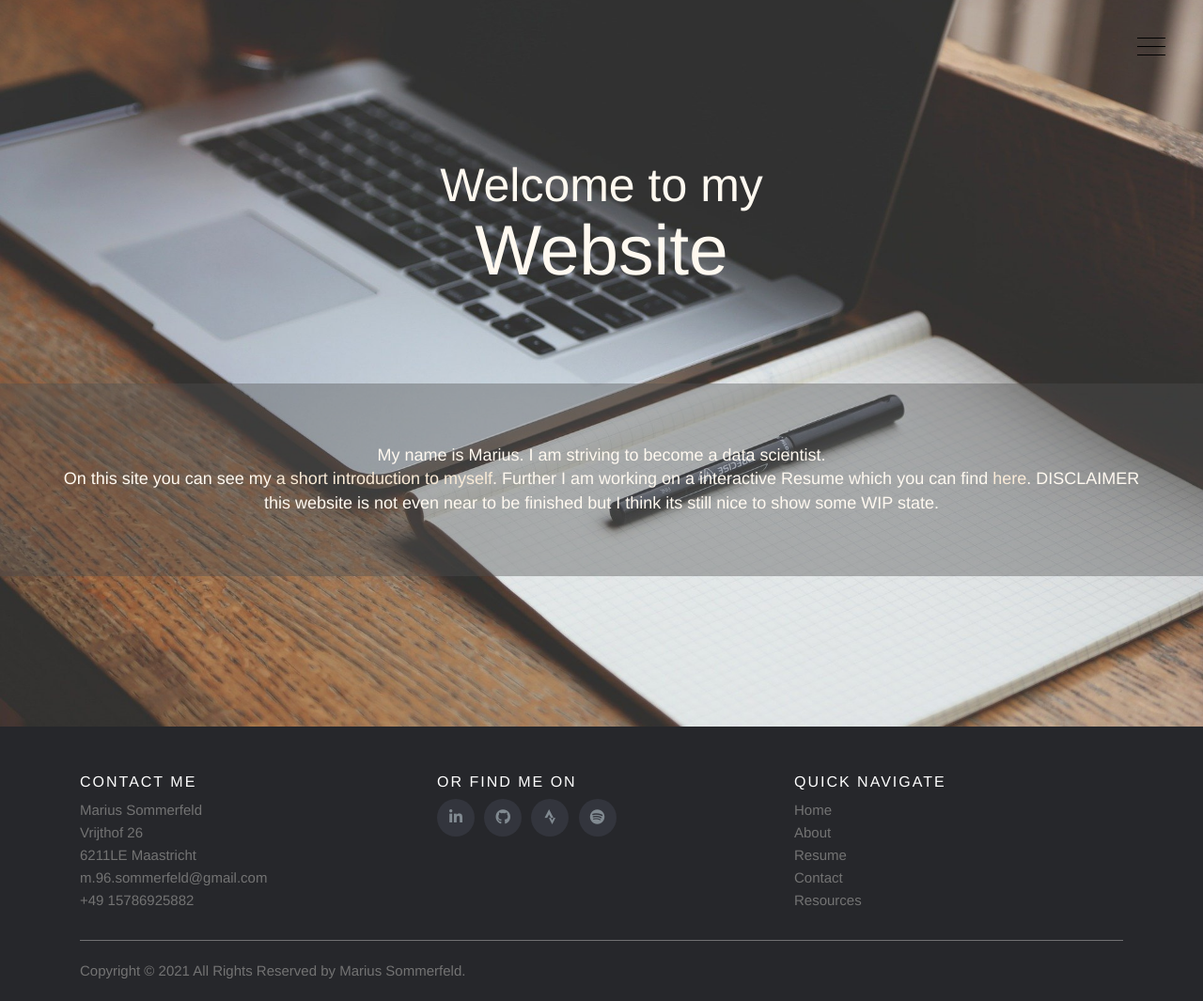
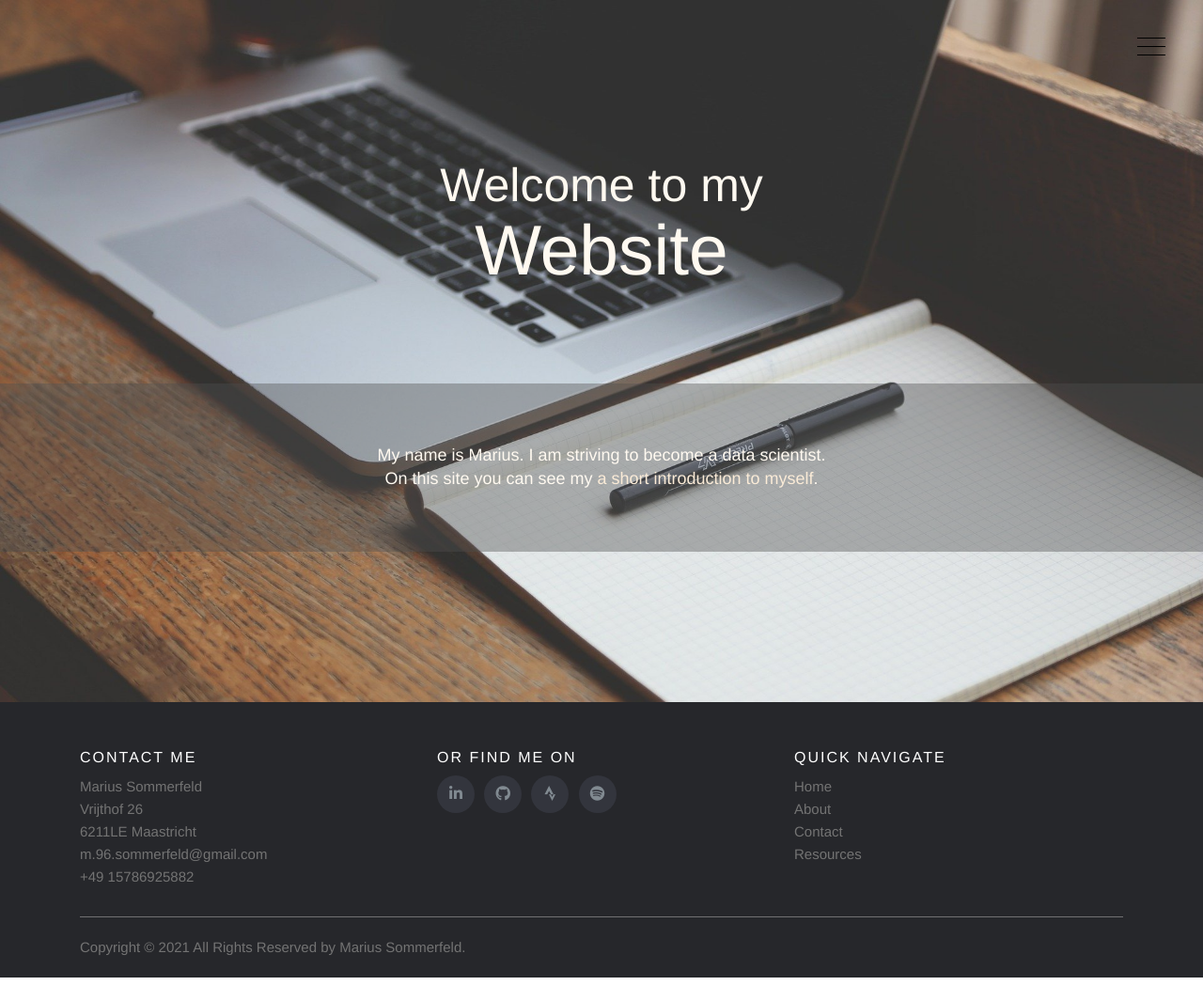
Before and after one commit to Marius-So/Marius-So.github.io, a Jekyll site: the page built from index.html, in a window 1280 px wide. Shown: the whole page at 94% size. Built offline with Jekyll 4.4.1, drawn with Linux system fonts in a browser that asks for light colours; nearby versions of some CDN libraries; comment, search, counter and statistics services are not loaded; after the commit the page ends 1040 px from its top, so only the background shows below that.

Commit message:
removed resume page

```diff
--- a/_data/navigation.yml
+++ b/_data/navigation.yml
@@ -4,9 +4,9 @@
 - name: About
   link: /sites/about.html
   data-content: t
-- name: Resume
-  link: /sites/resume.html
-  data-content: t
+# - name: Resume
+#   link: /sites/resume.html
+#   data-content: t
 - name: Contact
   link: /sites/contact.html
   data-content: t
--- a/index.html
+++ b/index.html
@@ -2,19 +2,23 @@
 layout: default
 title: Marius Website
 ---
+
 <div class="index-content">
   <div class="index">
-        <h2 class="header">Welcome to my <br><span>Website</span></h2>
+    <h2 class="header">Welcome to my <br /><span>Website</span></h2>
 
     <div class="textbox">
       <p>
-            My name is Marius. I am striving to become a data scientist. <br>
-            On this site you can see my <a href="/sites/about.html" class="about-link"> a short introduction to myself</a>. Further I am working on a interactive Resume which you can find
-            <a href="/sites/Resume.html" class="about-link">here</a>. DISCLAIMER this website is not even near to be finished but I think its still nice to show some WIP state.
+        My name is Marius. I am striving to become a data scientist. <br />
+        On this site you can see my
+        <a href="/sites/about.html" class="about-link">
+          a short introduction to myself</a
+        >.
+        <!--Further I am working on a interactive Resume which you can find
+            <a href="/sites/Resume.html" class="about-link">here</a>. DISCLAIMER this website is not even near to be finished but I think its still nice to show some WIP state.-->
         <!-- Although this is my main interest I always take on fun projects that might match my profile but also some that are different but catch my interest.
             You can find my professional history in the <a href="/sites/about.html" class="about-link">About</a> section.
             Further, I present different projects I worked on in a blog form. The most recent posts are displayed hereafter.  -->
-
       </p>
     </div>
   </div>
@@ -48,5 +52,4 @@ title: Marius Website
 <!--     </div>  -->
 <!-- here i would reproduce the blog page but only for some posts and then attach a link to go for the full blog page -->
 
-
 <!-- </main> -->
```
Lines whose indentation alone changed are shown as unchanged.
